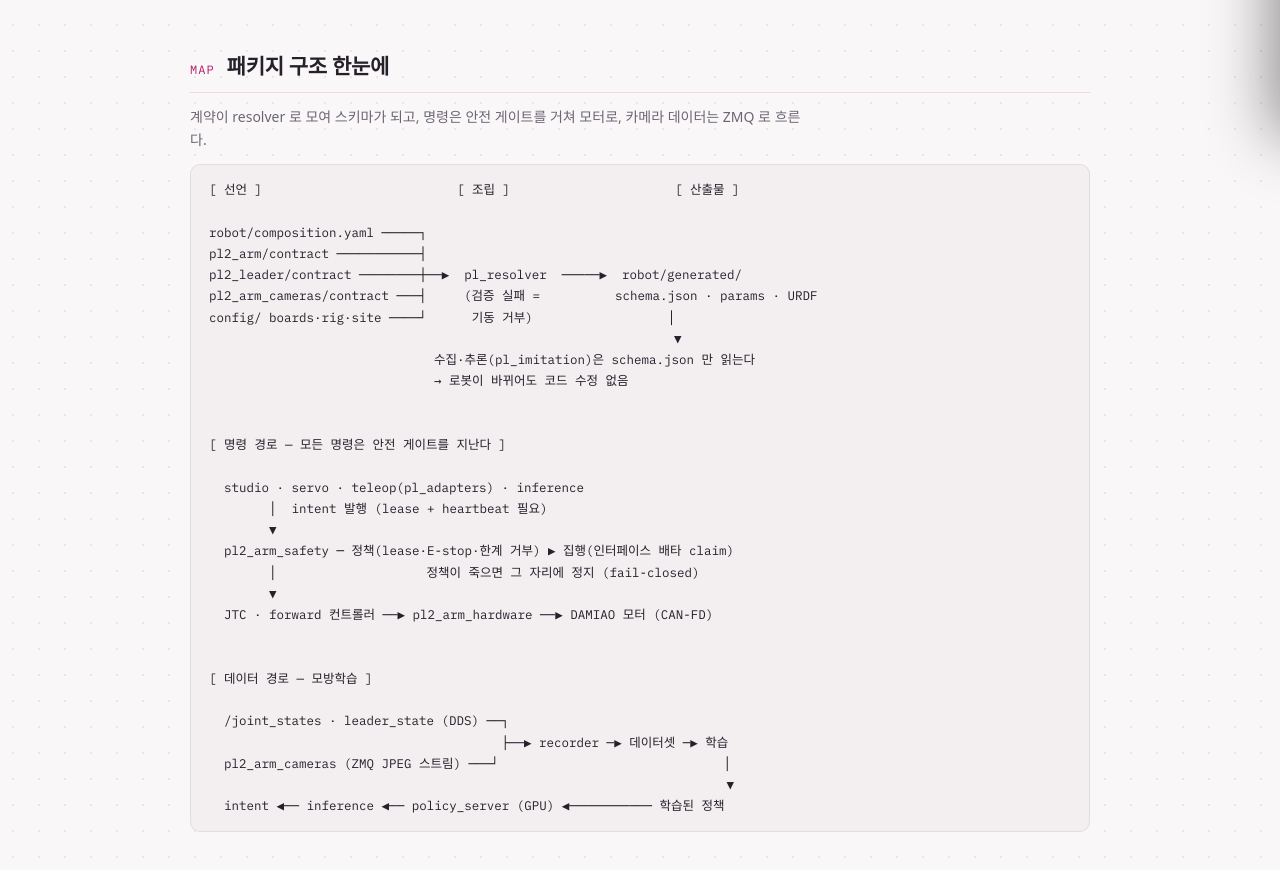
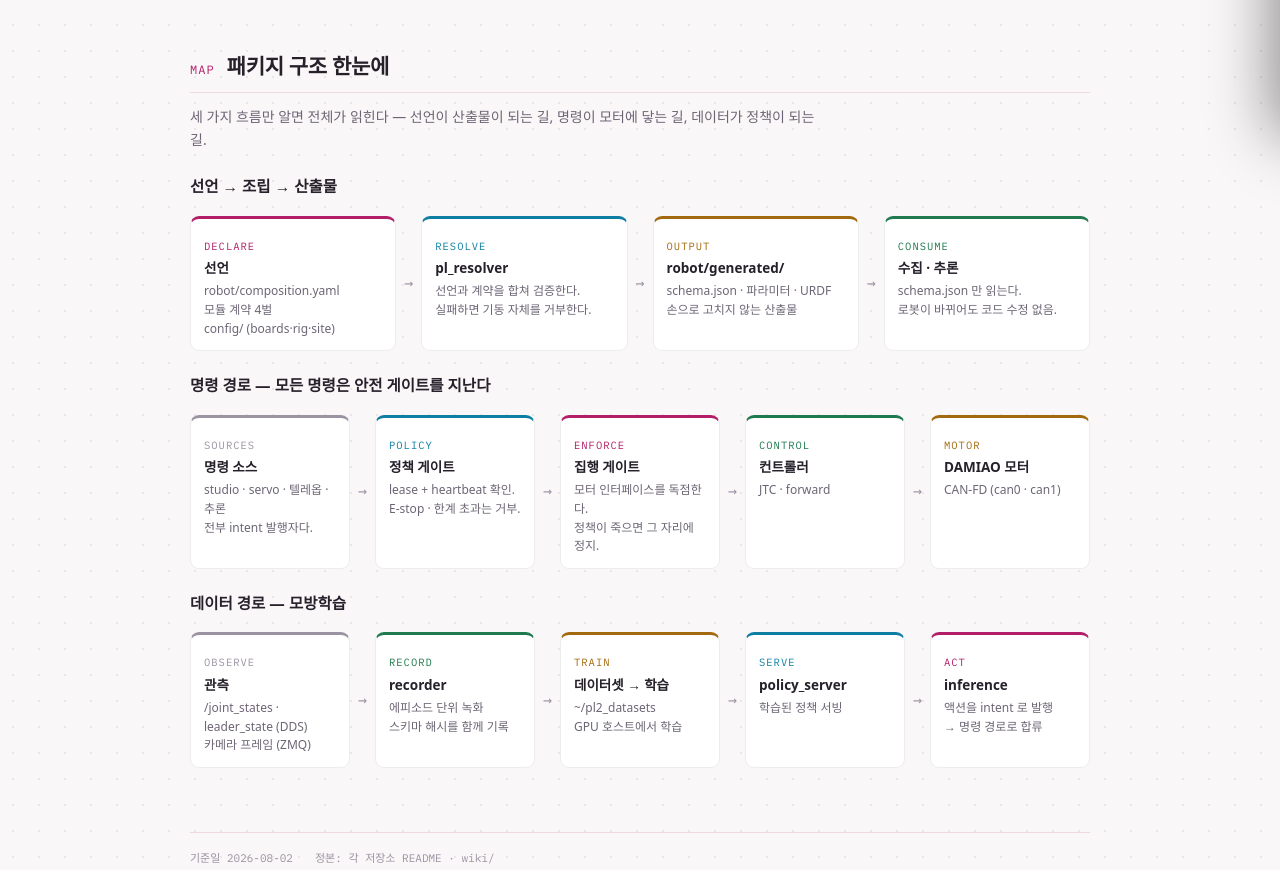
Before and after one commit to pk-caring/pl2-doc, a plain HTML site: page index.html in a window 1280 px wide. Shown: the part 664-1534 px from the top of the page. Drawn offline with Linux system fonts and the light colour scheme; a web font is replaced by a local one.

Commit message:
Replace the text map with card-and-arrow flows

```diff
--- a/index.html
+++ b/index.html
@@ -531,37 +531,44 @@
 </div>
 
   <div class="sec-head"><span class="num">MAP</span><h2>패키지 구조 한눈에</h2></div>
-  <p class="p dim">계약이 resolver 로 모여 스키마가 되고, 명령은 안전 게이트를 거쳐 모터로, 카메라 데이터는 ZMQ 로 흐른다.</p>
-  <div class="codeblock" style="overflow-x:auto"><pre class="nohl">[ 선언 ]                          [ 조립 ]                      [ 산출물 ]
+  <p class="p dim">세 가지 흐름만 알면 전체가 읽힌다 — 선언이 산출물이 되는 길, 명령이 모터에 닿는 길, 데이터가 정책이 되는 길.</p>
+  <h3 style="margin-top:22px">선언 → 조립 → 산출물</h3>
+  <div class="chain">
+    <div class="step" style="--step-accent: var(--pink)"><span class="t">DECLARE</span><b>선언</b><p>robot/composition.yaml<br>모듈 계약 4벌<br>config/ (boards·rig·site)</p></div>
+    <div class="arrow">→</div>
+    <div class="step" style="--step-accent: var(--cyan)"><span class="t">RESOLVE</span><b>pl_resolver</b><p>선언과 계약을 합쳐 검증한다.<br>실패하면 기동 자체를 거부한다.</p></div>
+    <div class="arrow">→</div>
+    <div class="step" style="--step-accent: var(--amber)"><span class="t">OUTPUT</span><b>robot/generated/</b><p>schema.json · 파라미터 · URDF<br>손으로 고치지 않는 산출물</p></div>
+    <div class="arrow">→</div>
+    <div class="step" style="--step-accent: var(--green)"><span class="t">CONSUME</span><b>수집 · 추론</b><p>schema.json 만 읽는다.<br>로봇이 바뀌어도 코드 수정 없음.</p></div>
+  </div>
 
-robot/composition.yaml ─────┐
-pl2_arm/contract ───────────┤
-pl2_leader/contract ────────┼──▶  pl_resolver  ─────▶  robot/generated/
-pl2_arm_cameras/contract ───┤     (검증 실패 =          schema.json · params · URDF
-config/ boards·rig·site ────┘      기동 거부)                  │
-                                                              ▼
-                              수집·추론(pl_imitation)은 schema.json 만 읽는다
-                              → 로봇이 바뀌어도 코드 수정 없음
+  <h3 style="margin-top:22px">명령 경로 — 모든 명령은 안전 게이트를 지난다</h3>
+  <div class="chain">
+    <div class="step" style="--step-accent: var(--text-subtle)"><span class="t">SOURCES</span><b>명령 소스</b><p>studio · servo · 텔레옵 · 추론<br>전부 intent 발행자다.</p></div>
+    <div class="arrow">→</div>
+    <div class="step" style="--step-accent: var(--cyan)"><span class="t">POLICY</span><b>정책 게이트</b><p>lease + heartbeat 확인.<br>E-stop · 한계 초과는 거부.</p></div>
+    <div class="arrow">→</div>
+    <div class="step" style="--step-accent: var(--pink)"><span class="t">ENFORCE</span><b>집행 게이트</b><p>모터 인터페이스를 독점한다.<br>정책이 죽으면 그 자리에 정지.</p></div>
+    <div class="arrow">→</div>
+    <div class="step" style="--step-accent: var(--green)"><span class="t">CONTROL</span><b>컨트롤러</b><p>JTC · forward</p></div>
+    <div class="arrow">→</div>
+    <div class="step" style="--step-accent: var(--amber)"><span class="t">MOTOR</span><b>DAMIAO 모터</b><p>CAN-FD (can0 · can1)</p></div>
+  </div>
 
+  <h3 style="margin-top:22px">데이터 경로 — 모방학습</h3>
+  <div class="chain">
+    <div class="step" style="--step-accent: var(--text-subtle)"><span class="t">OBSERVE</span><b>관측</b><p>/joint_states · leader_state (DDS)<br>카메라 프레임 (ZMQ)</p></div>
+    <div class="arrow">→</div>
+    <div class="step" style="--step-accent: var(--green)"><span class="t">RECORD</span><b>recorder</b><p>에피소드 단위 녹화<br>스키마 해시를 함께 기록</p></div>
+    <div class="arrow">→</div>
+    <div class="step" style="--step-accent: var(--amber)"><span class="t">TRAIN</span><b>데이터셋 → 학습</b><p>~/pl2_datasets<br>GPU 호스트에서 학습</p></div>
+    <div class="arrow">→</div>
+    <div class="step" style="--step-accent: var(--cyan)"><span class="t">SERVE</span><b>policy_server</b><p>학습된 정책 서빙</p></div>
+    <div class="arrow">→</div>
+    <div class="step" style="--step-accent: var(--pink)"><span class="t">ACT</span><b>inference</b><p>액션을 intent 로 발행<br>→ 명령 경로로 합류</p></div>
+  </div>
 
-[ 명령 경로 — 모든 명령은 안전 게이트를 지난다 ]
-
-  studio · servo · teleop(pl_adapters) · inference
-        │  intent 발행 (lease + heartbeat 필요)
-        ▼
-  pl2_arm_safety ─ 정책(lease·E-stop·한계 거부) ▶ 집행(인터페이스 배타 claim)
-        │                    정책이 죽으면 그 자리에 정지 (fail-closed)
-        ▼
-  JTC · forward 컨트롤러 ──▶ pl2_arm_hardware ──▶ DAMIAO 모터 (CAN-FD)
-
-
-[ 데이터 경로 — 모방학습 ]
-
-  /joint_states · leader_state (DDS) ──┐
-                                       ├──▶ recorder ─▶ 데이터셋 ─▶ 학습
-  pl2_arm_cameras (ZMQ JPEG 스트림) ───┘                              │
-                                                                     ▼
-  intent ◀── inference ◀── policy_server (GPU) ◀─────────── 학습된 정책</pre></div>
   <footer><span>기준일 2026-08-02</span><span>정본: 각 저장소 README · wiki/</span></footer>
 
 <div class="drawer-backdrop" id="drawer-backdrop"></div>
@@ -619,15 +626,6 @@
 </script>
 
 </div>
-<script src="vendor/highlight.min.js"></script>
-<script>
-(function() {
-  if (!globalThis.hljs) return;
-  document.querySelectorAll('.codeblock pre:not(.nohl)').forEach(pre => {
-    const r = hljs.highlightAuto(pre.textContent, ['bash', 'python', 'yaml', 'xml']);
-    pre.innerHTML = r.value;
-  });
-})();
-</script>
+
 </body>
 </html>
```
